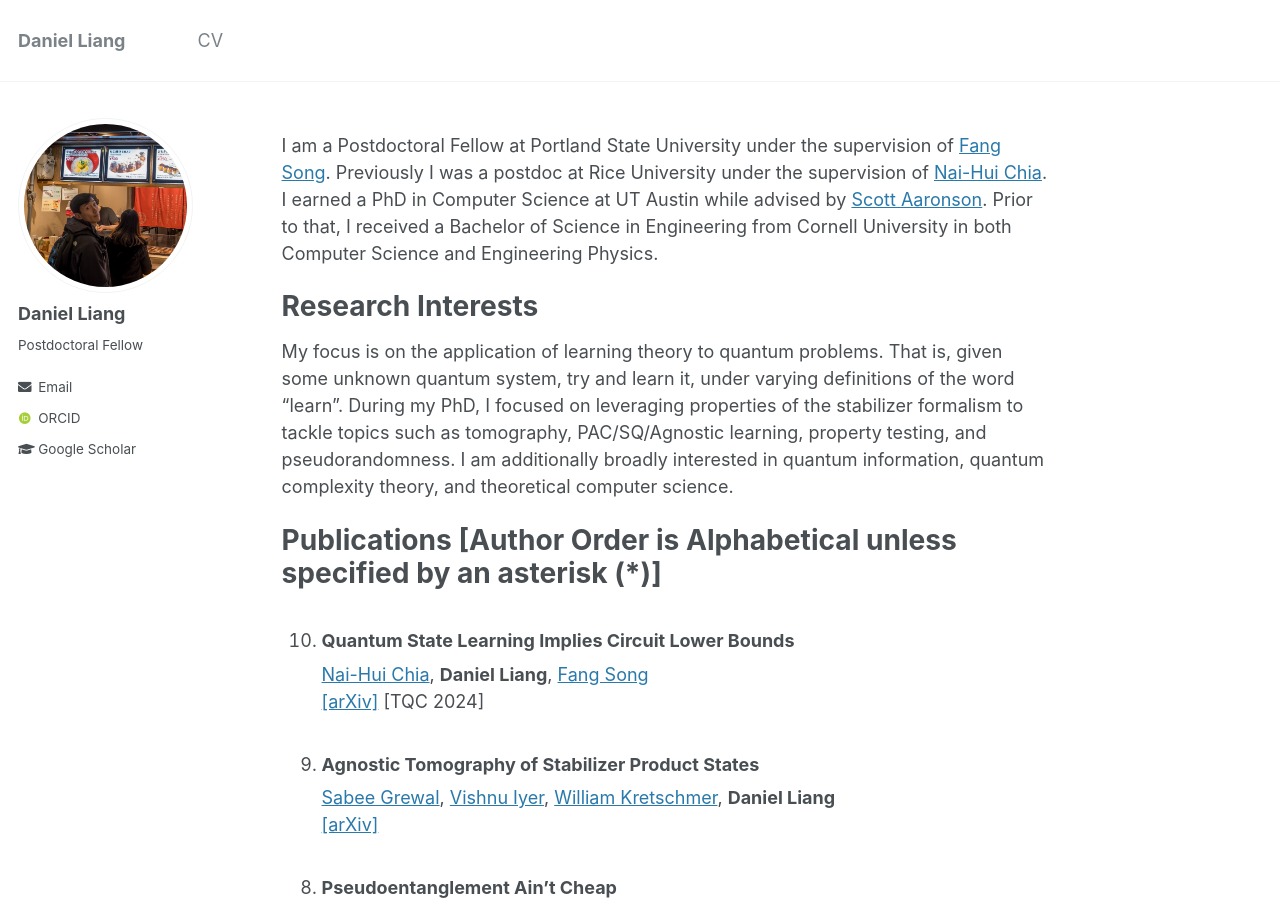
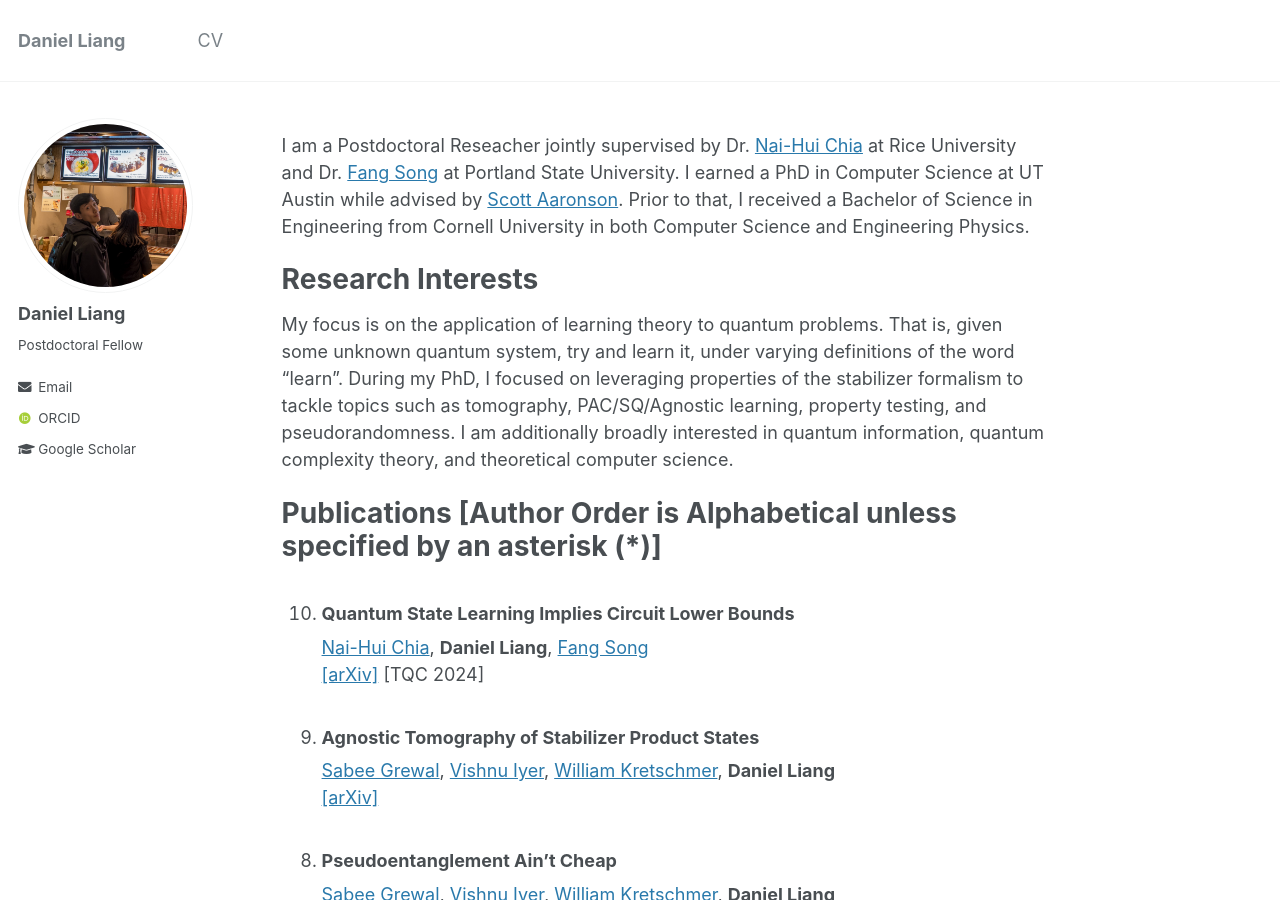
Before and after one commit to Daniel-You-Liang/Daniel-You-Liang.github.io, a Jekyll site: the page built from _pages/about.md, in a window 1280 px wide and 900 px high. Built offline with Jekyll 4.4.1, drawn with Linux system fonts in a browser that asks for light colours; some web fonts are replaced.

Commit message:
Updated CV

```diff
--- a/_pages/about.md
+++ b/_pages/about.md
@@ -8,7 +8,7 @@ redirect_from:
   - /about.html
 ---
 
-I am a Postdoctoral Fellow at Portland State University under the supervision of [Fang Song](https://fangsong.info/). Previously I was a postdoc at Rice University under the supervision of [Nai-Hui Chia](https://sites.google.com/view/naihuichia). I earned a PhD in Computer Science at UT Austin while advised by [Scott Aaronson](https://www.scottaaronson.com/). Prior to that, I received a Bachelor of Science in Engineering from Cornell University in both Computer Science and Engineering Physics.
+I am a Postdoctoral Reseacher jointly supervised by Dr. [Nai-Hui Chia](https://sites.google.com/view/naihuichia) at Rice University and Dr. [Fang Song](https://fangsong.info/) at Portland State University. I earned a PhD in Computer Science at UT Austin while advised by [Scott Aaronson](https://www.scottaaronson.com/). Prior to that, I received a Bachelor of Science in Engineering from Cornell University in both Computer Science and Engineering Physics.
 
 Research Interests
 ======
```
Also changed, not shown: 1 other file.
